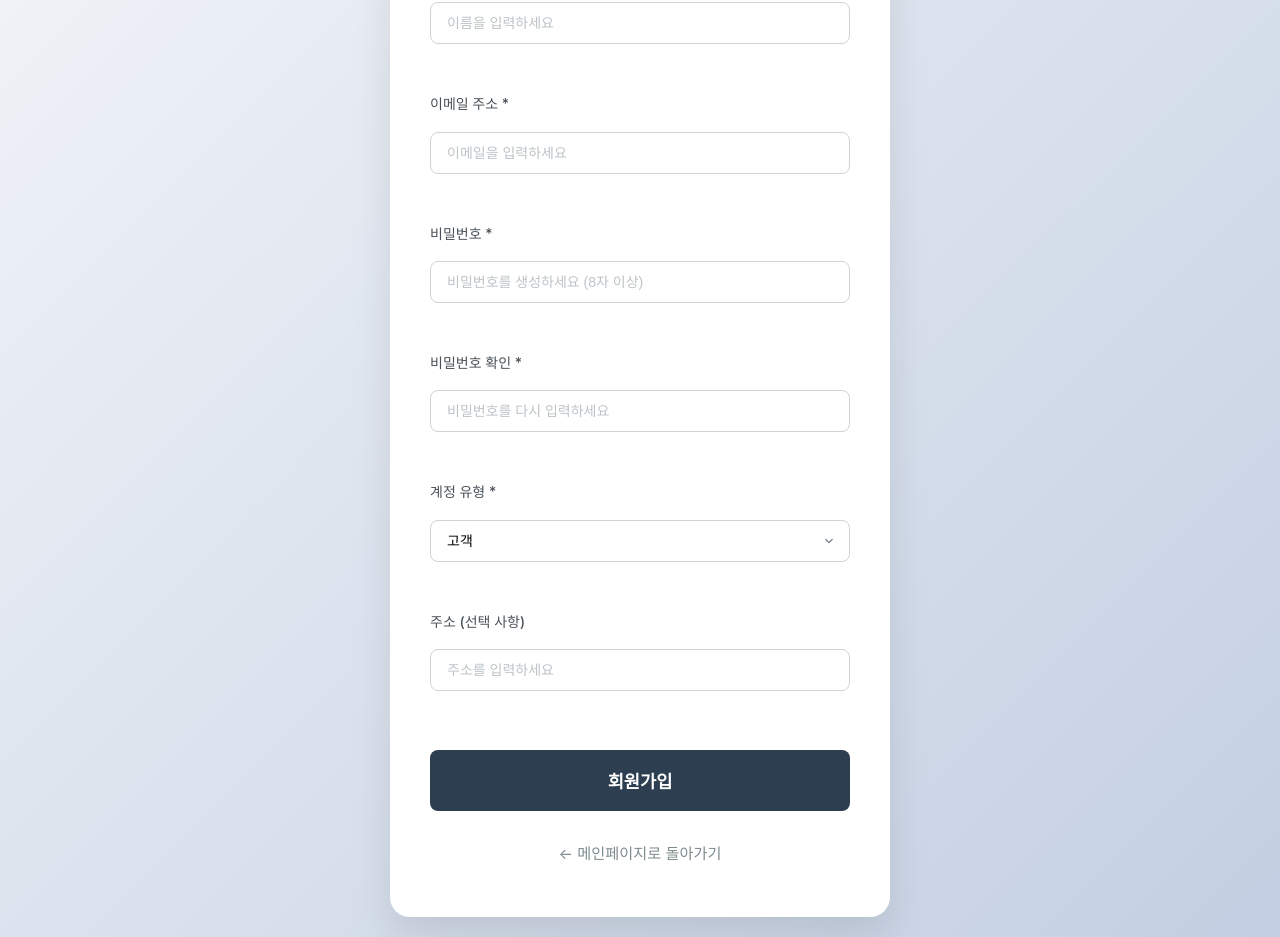
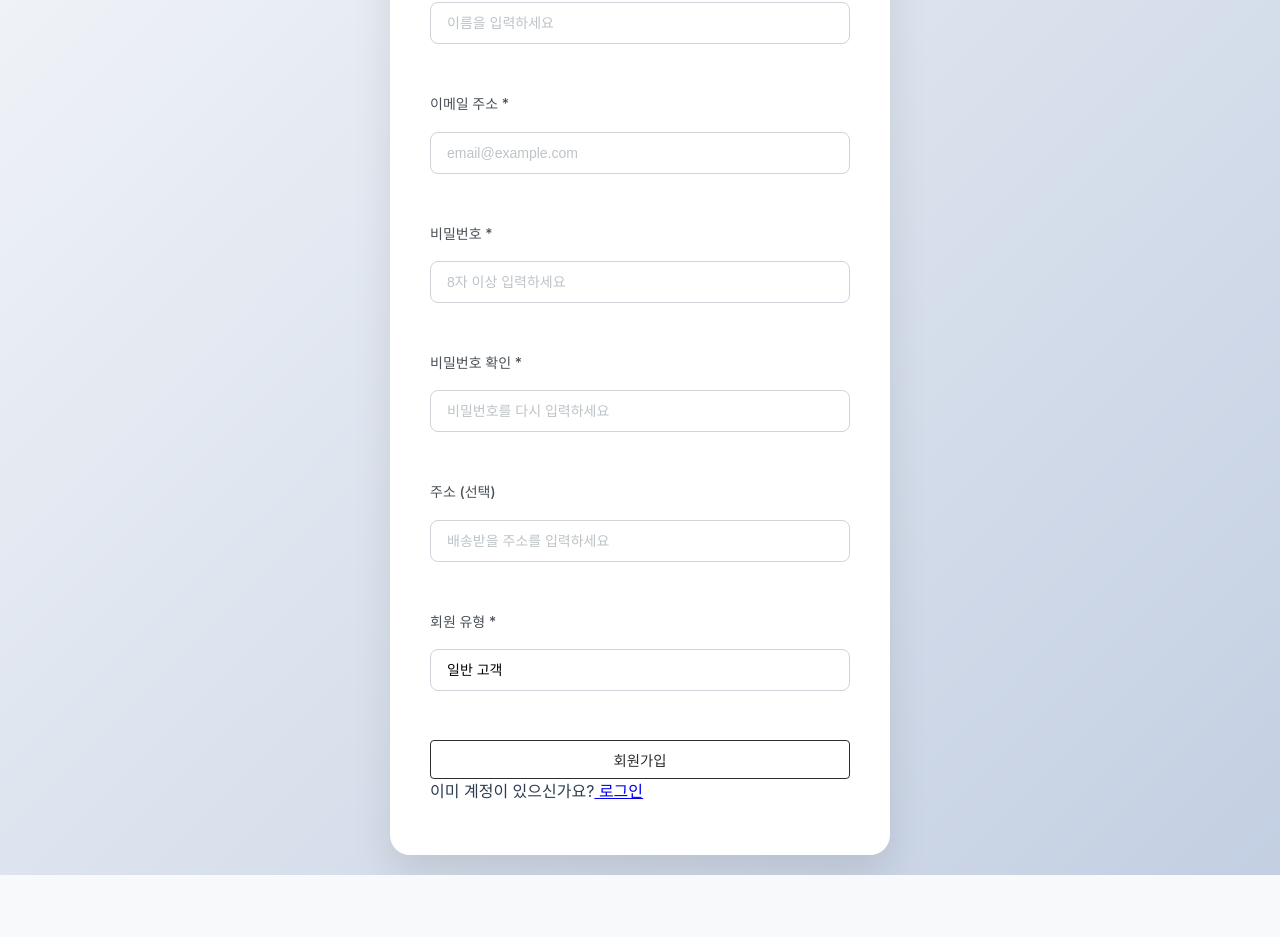
Before and after one commit to ElviaChoi/vibe-coding-shopping-mall, a React app in the folder client/: page /signup in a window 1280 px wide. Shown: the part 299-1236 px from the top of the page. After the commit the page ends 1174 px from the top, so only its background shows below. Built offline with nearby package versions, Linux system fonts and the light colour scheme; no server answers; the HTML template or start-up script is replaced by a standard one.

Commit message:
Fix: API URL 환경변수 적용

```diff
--- a/client/src/pages/CheckoutPage.jsx
+++ b/client/src/pages/CheckoutPage.jsx
@@ -130,7 +130,8 @@ function CheckoutPage() {
             clearCart: true
           };
 
-          const response = await fetch('http://localhost:5000/api/orders', {
+          const API_URL = import.meta.env.VITE_API_URL || 'http://localhost:5000/api';
+          const response = await fetch(`${API_URL}/orders`, {
             method: 'POST',
             headers: {
               'Content-Type': 'application/json'
--- a/client/src/pages/LoginPage.jsx
+++ b/client/src/pages/LoginPage.jsx
@@ -26,7 +26,8 @@ function LoginPage() {
     setMessage('');
 
     try {
-      const response = await fetch('http://localhost:5000/api/users/login', {
+      const API_URL = import.meta.env.VITE_API_URL || 'http://localhost:5000/api';
+      const response = await fetch(`${API_URL}/users/login`, {
         method: 'POST',
         headers: {
           'Content-Type': 'application/json',
@@ -95,25 +96,24 @@ function LoginPage() {
               />
             </div>
 
-            {message && (
-              <div className={`message ${message.includes('성공') ? 'success' : 'error'}`}>
-                {message}
-              </div>
-            )}
-
-            <button type="submit" className="submit-button" disabled={loading}>
+            <button
+              type="submit"
+              className="login-btn"
+              disabled={loading}
+            >
               {loading ? '로그인 중...' : '로그인'}
             </button>
           </form>
 
-          <div className="login-links">
-            <div className="back-link">
-              <Link to="/">← 메인페이지로 돌아가기</Link>
+          {message && (
+            <div className={`message ${message.includes('성공') ? 'success' : 'error'}`}>
+              {message}
             </div>
-            <div className="signup-link">
-              <span>계정이 없으신가요? </span>
-              <Link to="/signup">회원가입</Link>
-            </div>
+          )}
+
+          <div className="signup-link">
+            아직 계정이 없으신가요?
+            <Link to="/signup"> 회원가입</Link>
           </div>
         </div>
       </div>
--- a/client/src/pages/SignupPage.jsx
+++ b/client/src/pages/SignupPage.jsx
@@ -40,7 +40,8 @@ function SignupPage() {
       // confirmPassword는 서버로 전송하지 않음
       const { confirmPassword, ...userData } = formData;
 
-      const response = await fetch('http://localhost:5000/api/users', {
+      const API_URL = import.meta.env.VITE_API_URL || 'http://localhost:5000/api';
+      const response = await fetch(`${API_URL}/users`, {
         method: 'POST',
         headers: {
           'Content-Type': 'application/json',
@@ -104,7 +105,7 @@ function SignupPage() {
               name="email"
               value={formData.email}
               onChange={handleChange}
-              placeholder="이메일을 입력하세요"
+              placeholder="email@example.com"
               required
             />
           </div>
@@ -117,9 +118,9 @@ function SignupPage() {
               name="password"
               value={formData.password}
               onChange={handleChange}
-              placeholder="비밀번호를 생성하세요 (8자 이상)"
+              placeholder="8자 이상 입력하세요"
+              minLength="8"
               required
-              minLength="8"
             />
           </div>
 
@@ -132,54 +133,58 @@ function SignupPage() {
               value={formData.confirmPassword}
               onChange={handleChange}
               placeholder="비밀번호를 다시 입력하세요"
+              minLength="8"
               required
-              minLength="8"
             />
           </div>
 
           <div className="form-group">
-            <label htmlFor="user_type">계정 유형 *</label>
+            <label htmlFor="address">주소 (선택)</label>
+            <input
+              type="text"
+              id="address"
+              name="address"
+              value={formData.address}
+              onChange={handleChange}
+              placeholder="배송받을 주소를 입력하세요"
+            />
+          </div>
+
+          <div className="form-group">
+            <label htmlFor="user_type">회원 유형 *</label>
             <select
               id="user_type"
               name="user_type"
               value={formData.user_type}
               onChange={handleChange}
               required
-              className="custom-select"
             >
-              <option value="customer">고객</option>
+              <option value="customer">일반 고객</option>
               <option value="admin">관리자</option>
             </select>
           </div>
 
-          <div className="form-group">
-            <label htmlFor="address">주소 (선택 사항)</label>
-            <input
-              type="text"
-              id="address"
-              name="address"
-              value={formData.address}
-              onChange={handleChange}
-              placeholder="주소를 입력하세요"
-            />
-          </div>
-
-          {message && (
-            <div className={`message ${message.includes('성공') ? 'success' : 'error'}`}>
-              {message}
-            </div>
-          )}
-
-          <button type="submit" className="submit-button" disabled={loading}>
+          <button
+            type="submit"
+            className="signup-btn"
+            disabled={loading}
+          >
             {loading ? '처리 중...' : '회원가입'}
           </button>
         </form>
 
-        <div className="back-link">
-          <Link to="/">← 메인페이지로 돌아가기</Link>
+        {message && (
+          <div className={`message ${message.includes('성공') ? 'success' : 'error'}`}>
+            {message}
+          </div>
+        )}
+
+        <div className="login-link">
+          이미 계정이 있으신가요?
+          <Link to="/login"> 로그인</Link>
+        </div>
         </div>
       </div>
-    </div>
     </div>
   );
 }
```
